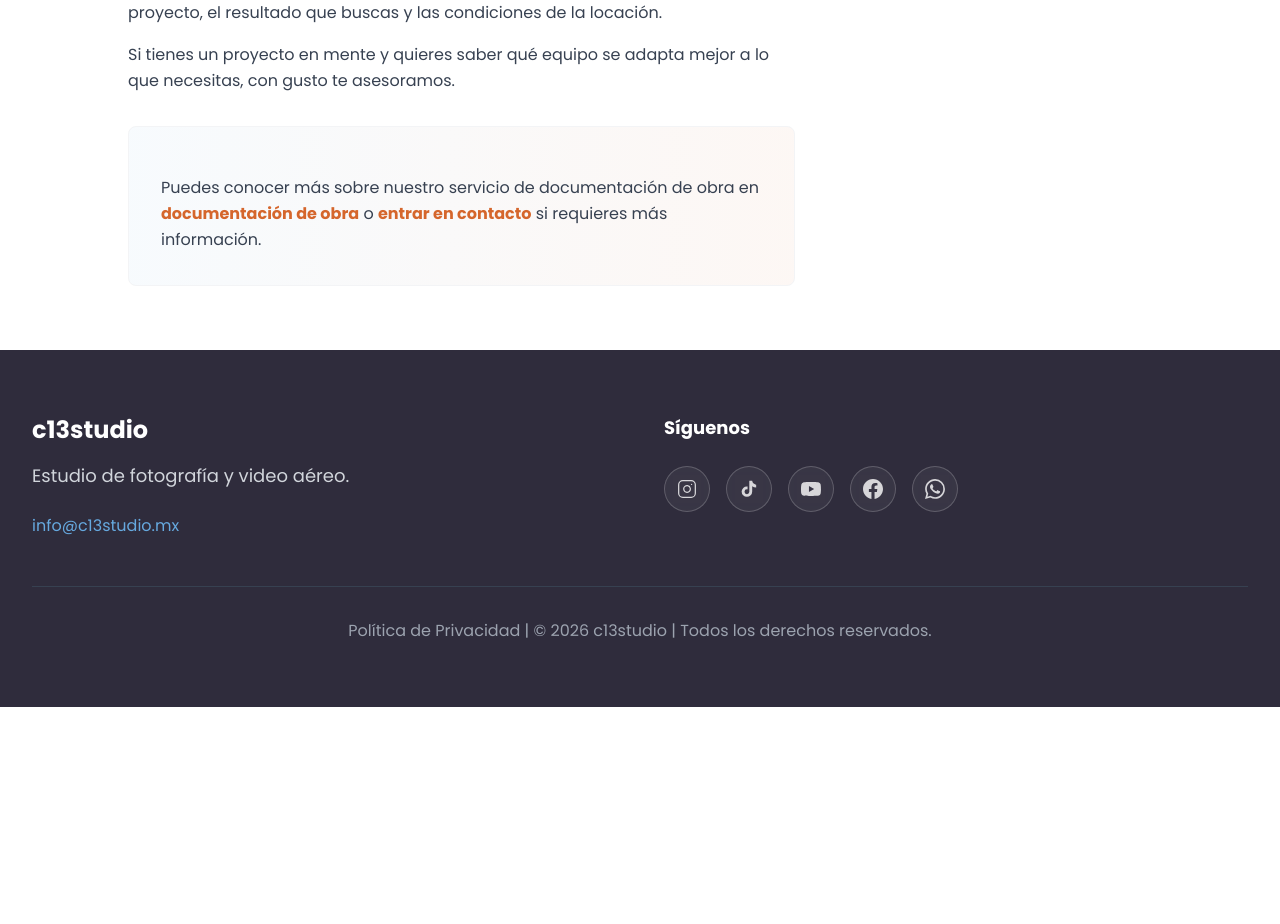
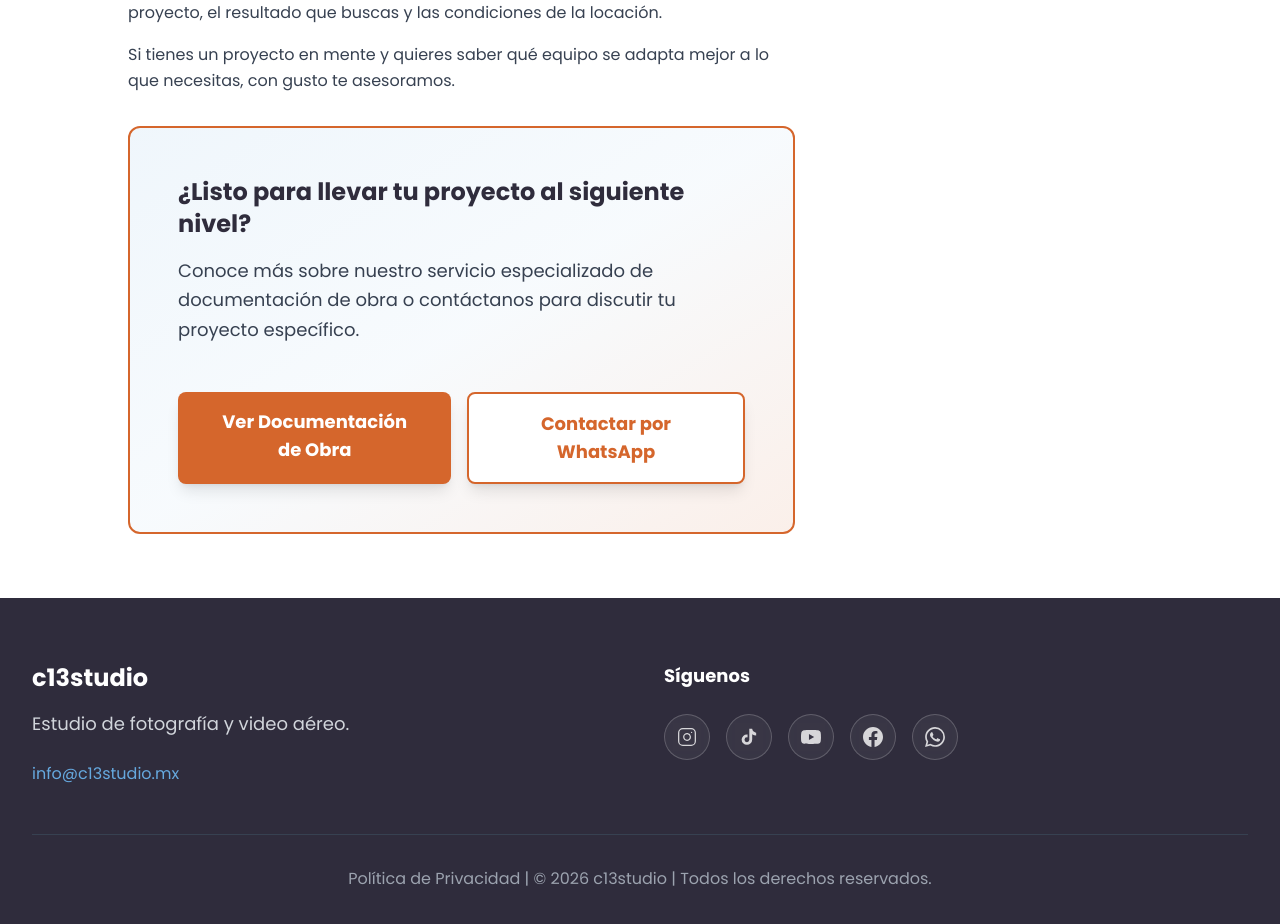
Before and after one commit to chapsMX/c13studio_2026, a Next.js app: page /blog/nuestro-equipo in a window 1280 px wide. Shown: the part 4320-5244 px from the top of the page. Before the commit the page ends 5027 px from the top, so only its background shows below. Built offline with nearby package versions, Linux system fonts and the light colour scheme.

Commit message:
refactor: redesign CTA section with prominent buttons and stronger visual hierarchy

```diff
--- a/app/blog/nuestro-equipo/page.tsx
+++ b/app/blog/nuestro-equipo/page.tsx
@@ -168,23 +168,33 @@ export default function PostNuestroEquipo() {
                 </div>
 
                 {/* CTA Section */}
-                <div className="pt-12 mt-8 space-y-6 bg-gradient-to-r from-c13-blue/5 to-c13-orange/5 p-8 rounded-lg border border-gray-100">
-                  <p className="text-gray-700 leading-relaxed">
-                    Puedes conocer más sobre nuestro servicio de documentación de obra en{' '}
-                    <Link href="/documentacion" className="text-c13-orange font-bold hover:underline">
-                      documentación de obra
+                <div className="pt-12 mt-12 space-y-8 bg-gradient-to-br from-c13-blue/10 via-c13-blue/5 to-c13-orange/10 p-12 rounded-xl border-2 border-c13-orange">
+                  <div className="space-y-4">
+                    <h3 className="text-2xl font-bold text-c13-dark">
+                      ¿Listo para llevar tu proyecto al siguiente nivel?
+                    </h3>
+                    <p className="text-lg text-gray-700 leading-relaxed">
+                      Conoce más sobre nuestro servicio especializado de documentación de obra o contáctanos para discutir tu proyecto específico.
+                    </p>
+                  </div>
+
+                  {/* CTA Buttons */}
+                  <div className="flex flex-col sm:flex-row gap-4 pt-4">
+                    <Link
+                      href="/documentacion"
+                      className="flex-1 bg-c13-orange hover:bg-orange-600 text-white font-bold py-4 px-8 rounded-lg text-center text-lg transition-colors duration-200 shadow-lg hover:shadow-xl"
+                    >
+                      Ver Documentación de Obra
                     </Link>
-                    {' '}o{' '}
                     <a
                       href="https://wa.me/5215549429843?text=Hola%20c13studio%2C%20me%20gustaría%20conocer%20más%20sobre%20sus%20servicios."
                       target="_blank"
                       rel="noopener noreferrer"
-                      className="text-c13-orange font-bold hover:underline"
+                      className="flex-1 bg-white border-2 border-c13-orange hover:bg-orange-50 text-c13-orange font-bold py-4 px-8 rounded-lg text-center text-lg transition-all duration-200 shadow-lg hover:shadow-xl"
                     >
-                      entrar en contacto
+                      Contactar por WhatsApp
                     </a>
-                    {' '}si requieres más información.
-                  </p>
+                  </div>
                 </div>
 
               </div>
```
